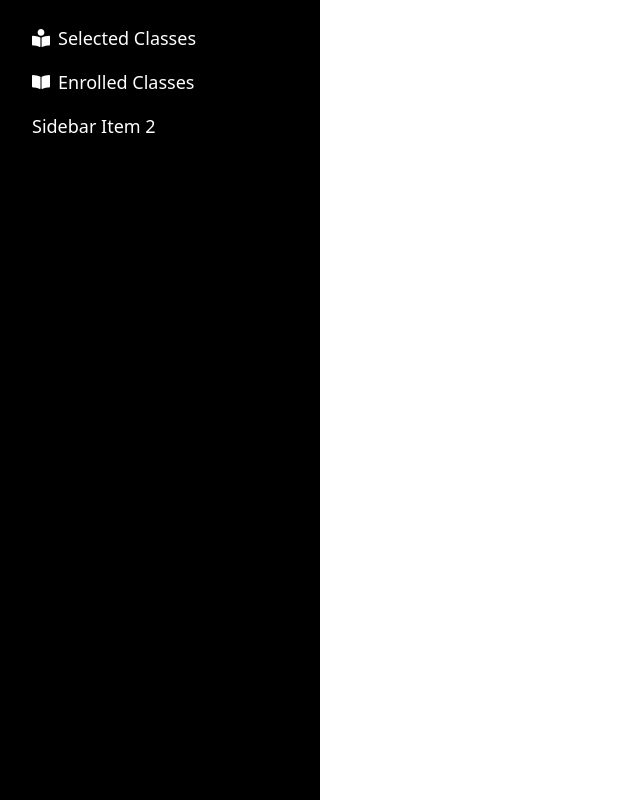
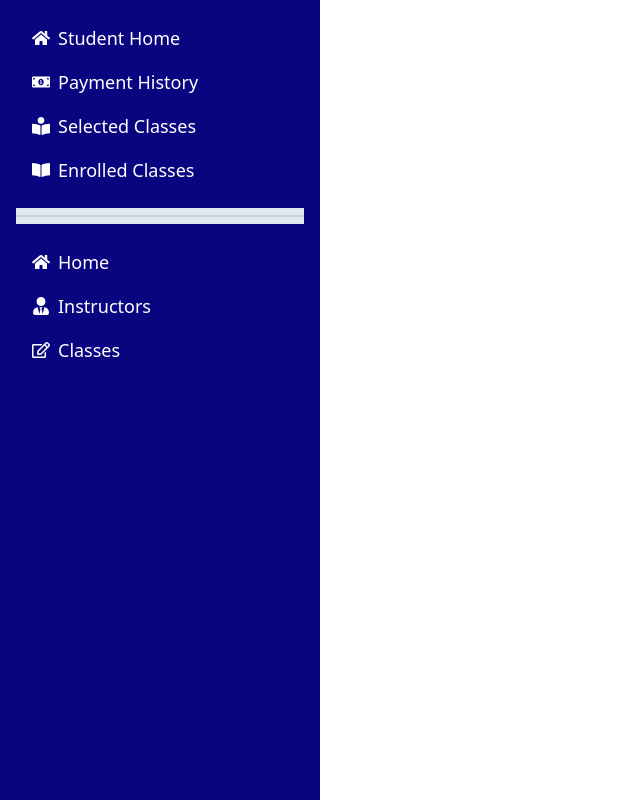
Before and after one commit to Sohelahmed27/HarmonyHaven, a React (Vite) app: page /dashboard in a window 1280 px wide. Shown: the whole page, without its empty margins (0-640 px from the left). Built offline with nearby package versions, Linux system fonts and the light colour scheme; no server answers.

Commit message:
social-log-added

```diff
--- a/src/Layout/Dashboard.jsx
+++ b/src/Layout/Dashboard.jsx
@@ -1,4 +1,4 @@
-import { FaBookOpen, FaBookReader, FaShoppingCart } from "react-icons/fa";
+import { FaBookOpen, FaBookReader, FaHome, FaMoneyBillAlt, FaRegEdit, FaUserTie } from "react-icons/fa";
 import { Link } from "react-router-dom";
 
 
@@ -11,14 +11,23 @@ const Dashboard = () => {
     <label htmlFor="my-drawer-2" className="btn btn-primary drawer-button lg:hidden">Open drawer</label>
 
   </div>
-  <div className="drawer-side">
+  <div className="drawer-side  text-white bg-[#090580]">
     <label htmlFor="my-drawer-2" className="drawer-overlay"></label>
-    <ul className="menu p-4 w-80 h-full text-lg  text-white bg-[black]">
+    <ul className="menu p-4 w-80 h-full text-lg ">
       {/* Sidebar content here */}
+      <li><Link><FaHome></FaHome>Student Home</Link></li>
+      <li><Link><FaMoneyBillAlt></FaMoneyBillAlt>Payment History</Link></li>
       <li><a><FaBookReader></FaBookReader>Selected Classes</a></li>
       <li><Link to='/'><FaBookOpen></FaBookOpen>Enrolled Classes</Link></li>
-      <li><a>Sidebar Item 2</a></li>
-    </ul>
+      {/* </ul> */}
+      <div className='divider bg-slate-200'></div>
+      {/* <ul className="menu p-4 w-80 h-full text-lg "> */}
+      <li><Link to='/'><FaHome></FaHome>Home</Link></li>
+      <li><Link to='/instructors'><FaUserTie></FaUserTie>Instructors</Link></li>
+      <li><Link to='/allClasses'><FaRegEdit></FaRegEdit>Classes</Link></li>
+      </ul>
+
+
 
   </div>
 </div>
--- a/src/pages/Login/Login.jsx
+++ b/src/pages/Login/Login.jsx
@@ -9,9 +9,10 @@ import Swal from 'sweetalert2';
 
 const Login = () => {
   const[error, setError] = useState('')
-  const {signIn, }= useContext(AuthContext)
+  const {signIn, signInWithGoogle }= useContext(AuthContext)
   const navigate = useNavigate();
   const location = useLocation();
+
 
   const from = location.state?.from?.pathname || "/";
 
@@ -35,8 +36,16 @@ const Login = () => {
     })
   }
 
-  const handleGoogleLogin =()=>{
-
+  const handleGoogleSignIn = () => {
+    signInWithGoogle()
+    .then((result) => {
+      const user = result.user;
+      console.log(user);
+      navigate(from, { replace: true });
+    })
+    .catch((error) => {
+      console.log(error);
+    });
   }
 
 
@@ -115,7 +124,7 @@ const Login = () => {
               <div className="text-center w-[400px]">
                 <div className="divider ">or</div>
                 <div className="flex justify-center">
-                  <GoogleButton onClick={handleGoogleLogin}></GoogleButton>
+                  <GoogleButton onClick={handleGoogleSignIn}></GoogleButton>
                 </div>
               </div>
             </div>
--- a/src/pages/Login/Signup.jsx
+++ b/src/pages/Login/Signup.jsx
@@ -8,7 +8,7 @@ import Swal from "sweetalert2";
 
 const Signup = () => {
   const navigate = useNavigate();
-  const { signUp, updateUserProfile } = useContext(AuthContext);
+  const { signUp, updateUserProfile, signInWithGoogle } = useContext(AuthContext);
 
   const {
     register,
@@ -45,7 +45,24 @@ const Signup = () => {
         })
         .catch((err) => console.log(err));
     });
+
+
   };
+
+  const handleGoogleSignIn = () => {
+    signInWithGoogle()
+    .then((result) => {
+      const user = result.user;
+      console.log(user);
+      navigate("/");
+    })
+    .catch((error) => {
+      console.log(error);
+    });
+  }
+
+
+
   return (
     <div>
       <div className="hero min-h-screen bg-base-200 h-[1000px]">
@@ -172,7 +189,7 @@ const Signup = () => {
               <div className="text-center w-[400px]">
                 <div className="divider ">or</div>
                 <div className="flex justify-center">
-                  <GoogleButton className=""></GoogleButton>
+                  <GoogleButton onClick={handleGoogleSignIn} className=""></GoogleButton>
                 </div>
               </div>
             </div>
```
